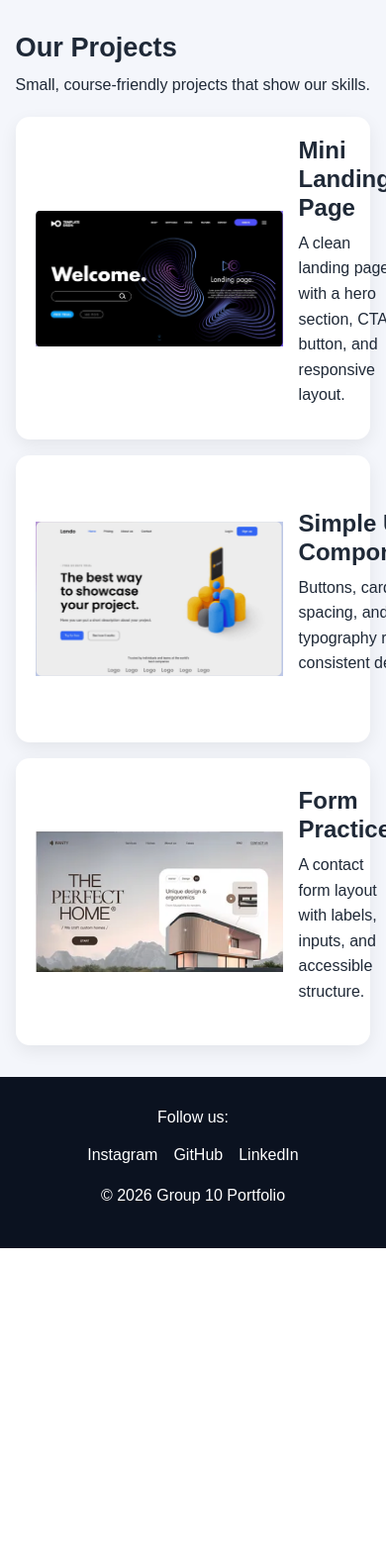
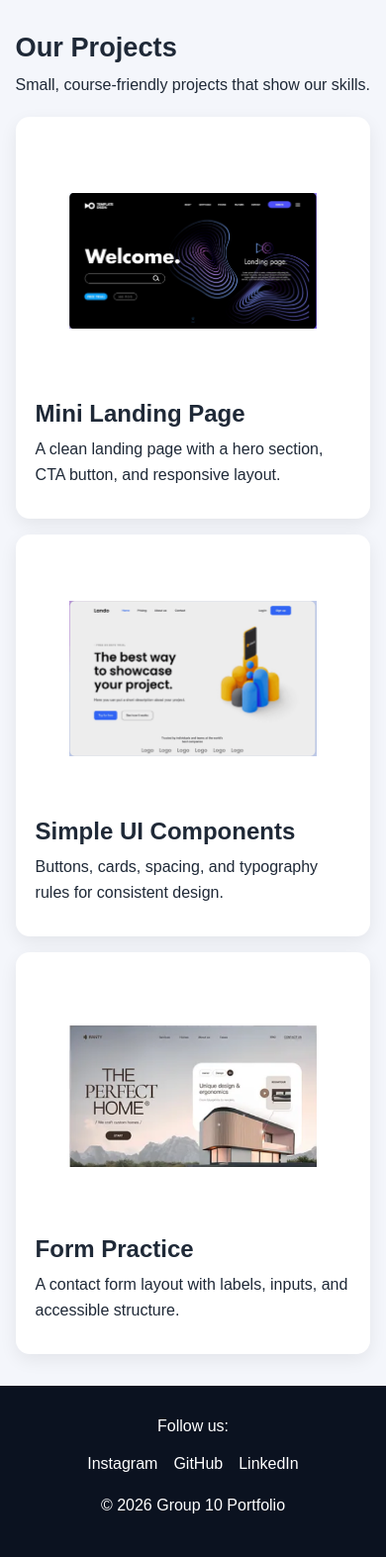
Before and after one commit to C0DEFLUX/Group_10_WEB_IT, a PHP site: page /services.html in a window 390 px wide; the page is wider, and only the part inside the window is pictured. Shown: the part 99-1672 px from the top of that part at 99% size. Before the commit the page ends 1360 px from the top of that part, so only its background shows below. Run offline with PHP 8.4, Linux system fonts and the light colour scheme.

Commit message:
fixed buggy service cards

```diff
--- a/pw1/css/styles.css
+++ b/pw1/css/styles.css
@@ -292,6 +292,9 @@ p {
     .contact-layout {
         grid-template-columns: 1fr;
     }
+    .service {
+        flex-direction: column;
+    }
 }
 
 @media (max-width: 560px) {
```
